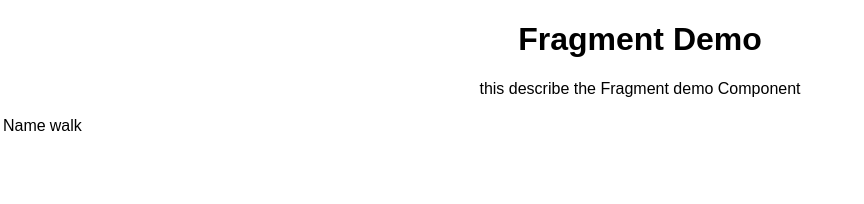
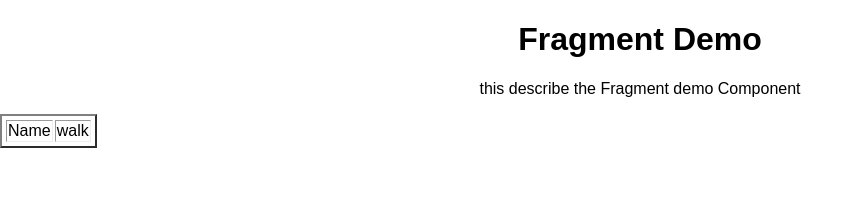
Before and after one commit to mohammadyazarloo2/react-lessons, a React (Create React App) app: page / in a window 1280 px wide. Shown: the top 204 px of the page, without its empty margins (0-864 px from the left). Built offline with nearby package versions, Linux system fonts and the light colour scheme.

Commit message:
update fragments

```diff
--- a/src/components/Columns.js
+++ b/src/components/Columns.js
@@ -3,10 +3,10 @@ import React from 'react'
 function Columns(){
     const items=[]
     return(
-        <>
+        <div>
             <td>Name</td>
             <td>walk</td>
-        </>
+        </div>
     )
 }
 
--- a/src/components/Table.js
+++ b/src/components/Table.js
@@ -3,7 +3,7 @@ import Columns from './Columns'
 
 function Table(){
     return(
-        <table>
+        <table border="2px">
             <tbody>
                 <tr>
                     <Columns />
```
